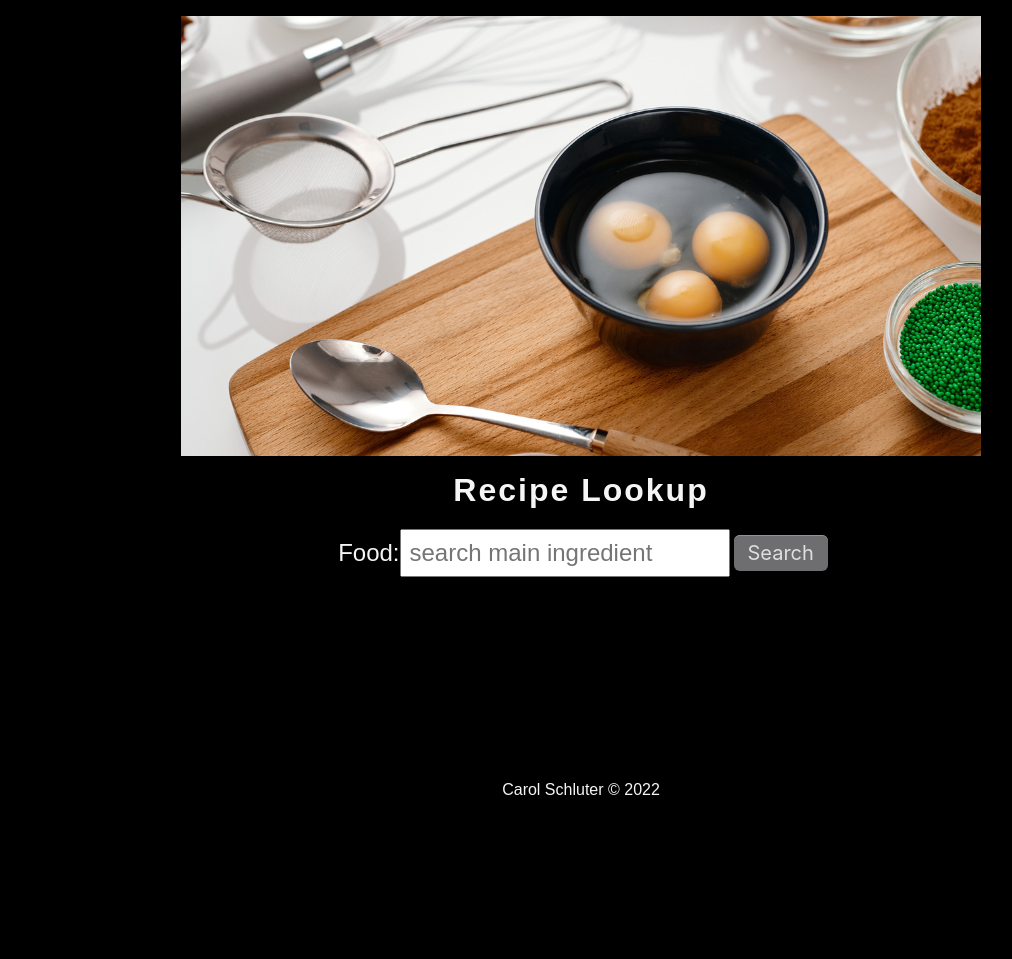
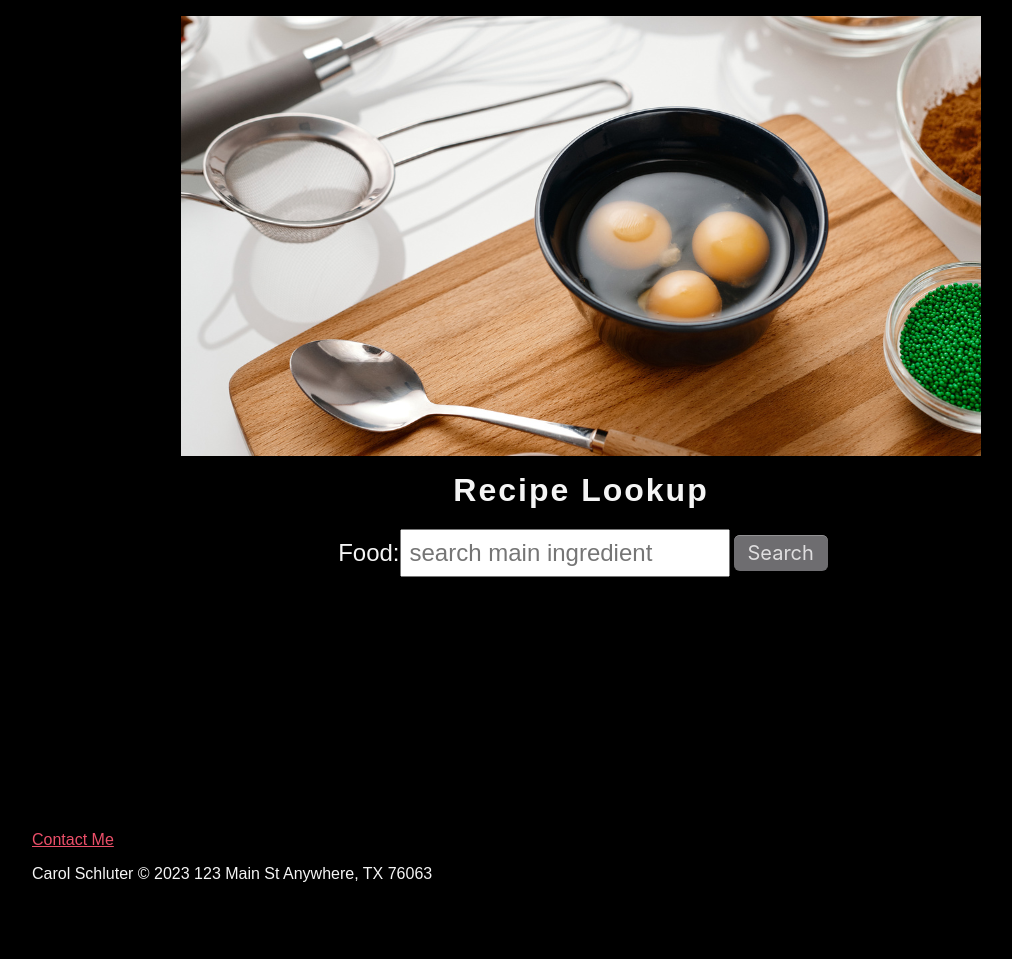
Before and after one commit to cfmiller176/recipe-lookup-javascript, a plain HTML site: page index.html in a window 1280 px wide. Shown: the whole page, without its empty margins (59-1071 px from the left). Drawn offline with Linux system fonts and the light colour scheme.

Commit message:
footer added

```diff
--- a/index.html
+++ b/index.html
@@ -24,7 +24,8 @@
     class="text-input js-food-input"
     name="food-search-input"
     placeholder="search main ingredient"
-    required>
+    required
+    autocomplete="on">
     </label>
     <button type="submit" class="search-button button-12">Search</button>
     </form>
@@ -35,11 +36,17 @@
 
 
     <script src="./food-lookup.js"></script>
+       <section class="foot-div">
+
+       </section>
     <!--   Footer  -->
     <div id="footer">
-
-         Carol Schluter &copy 2022
-        </div>
+         <a href="https://github.com/cfmiller176" target="_blank">Contact Me</a>
+        <p> Carol Schluter &copy 2023
+            123 Main St
+            Anywhere, TX 76063
+            </p>
+    </div>
 
 </body>
 </html>
--- a/style.css
+++ b/style.css
@@ -139,13 +139,16 @@ a {
     }
 }
 #footer {
-    display:flex;
-    justify-content: center;
-    align-items: center;
-    margin: 100px;
-    padding: 100px;
+    justify-content: left;
+    align-items: left;
+    margin-top:75px;
+    padding: 75px;
+    height: 50px;
 }
+.foot-div {
+    height: 100px;
 
+}
 
  @media screen and (max-width: 500px) {
      .meal-list-container {
@@ -158,7 +161,7 @@ a {
         overflow: hidden;
         text-transform:uppercase;
 
-
+        /* **** Responsive design******* */
 
      }
  }
```
